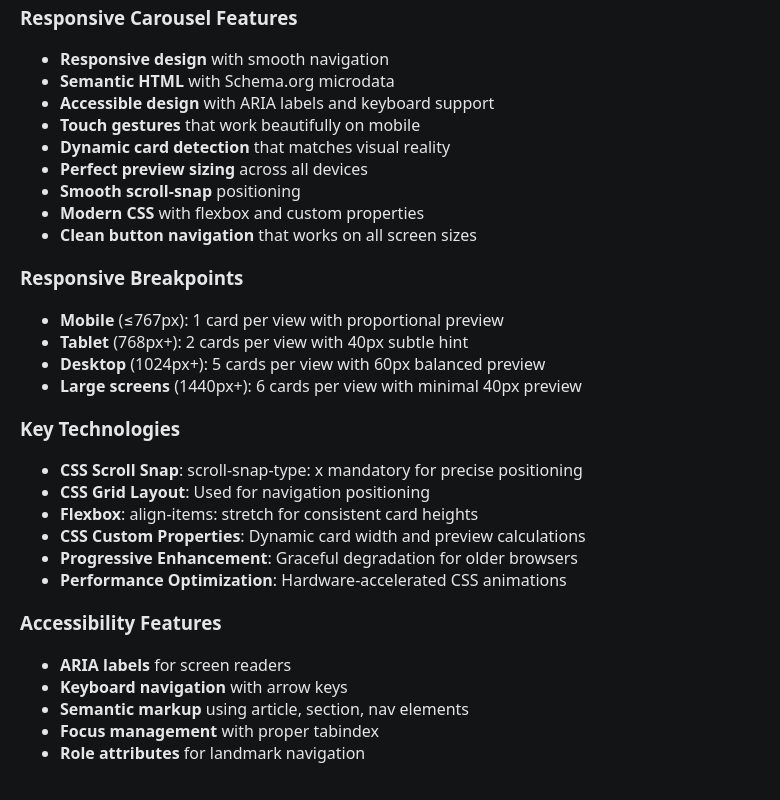
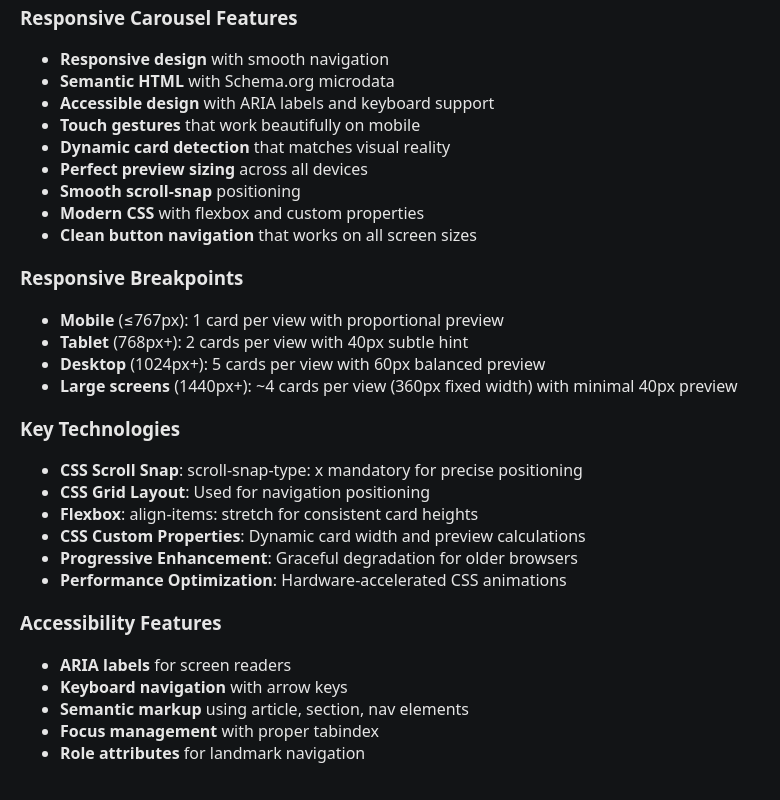
Before and after one commit to MauricioAntunez/web-demos, a plain HTML site: page docs/carousel-cards/index.html in a window 1280 px wide. Shown: the part 655-1455 px from the top of the page, without its empty margins (0-780 px from the left). Drawn offline with Linux system fonts and the light colour scheme.

Commit message:
updated technical description

```diff
--- a/docs/carousel-cards/index.html
+++ b/docs/carousel-cards/index.html
@@ -425,7 +425,7 @@
           <li><strong>Mobile</strong> (≤767px): 1 card per view with proportional preview</li>
           <li><strong>Tablet</strong> (768px+): 2 cards per view with 40px subtle hint</li>
           <li><strong>Desktop</strong> (1024px+): 5 cards per view with 60px balanced preview</li>
-          <li><strong>Large screens</strong> (1440px+): 6 cards per view with minimal 40px preview</li>
+          <li><strong>Large screens</strong> (1440px+): ~4 cards per view (360px fixed width) with minimal 40px preview</li>
         </ul>
 
         <h3>Key Technologies</h3>
```
